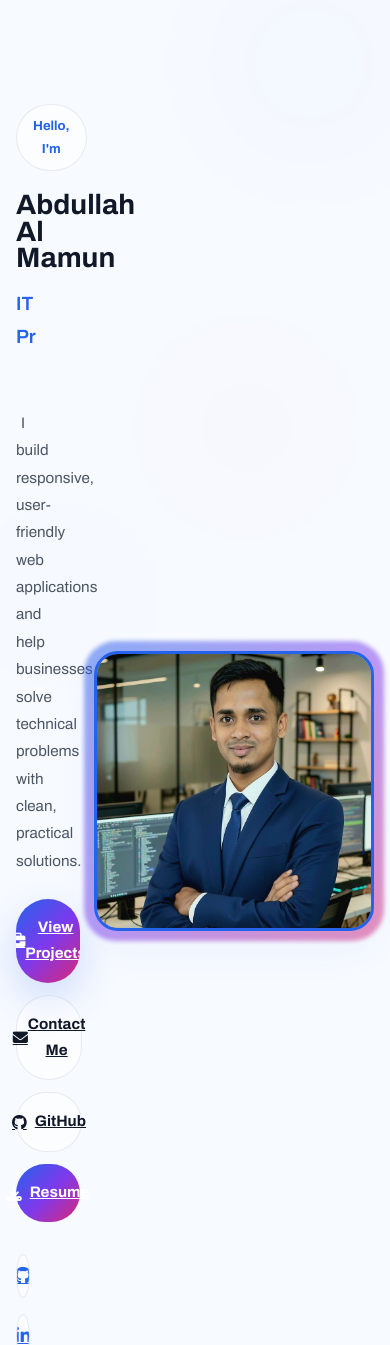
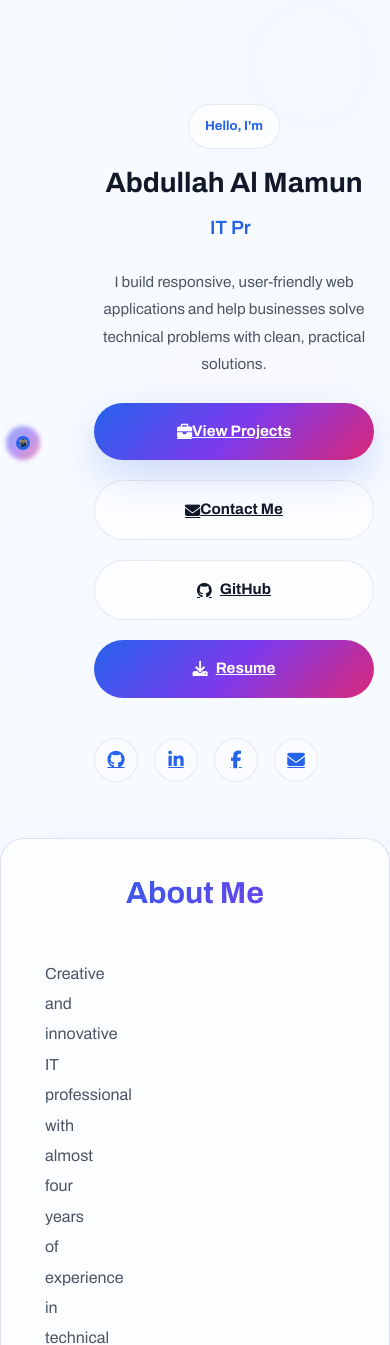
Before and after one commit to saamaamr/portfolio, a Node server app: page / in a window 390 px wide. Shown: the part 77-1422 px from the top of the page. Run offline with Node 20, Linux system fonts and the light colour scheme.

Commit message:
Fix mobile responsiveness issues: Hero section layout, image scaling, text scaling, button stacking, and layout fixes

```diff
--- a/public/css/style.css
+++ b/public/css/style.css
@@ -110,6 +110,13 @@
   }
 }
 
+/* Prevent horizontal overflow */
+html, body {
+  overflow-x: hidden;
+}
+
+
+
 img {
   max-width: 100%;
   display: block;
@@ -189,6 +196,11 @@
     width: 22vmin;
     height: 22vmin;
   }
+}
+
+/* Prevent horizontal overflow */
+html, body {
+  overflow-x: hidden;
 }
 
 @keyframes float {
@@ -409,7 +421,7 @@
 }
 
 .hero-text {
-  max-width: 640px;
+  max-width: 100%;
 }
 
 .hero-subtitle {
@@ -482,6 +494,20 @@
   align-items: center;
   justify-content: center;
   border: none;
+}
+
+/* Make buttons full-width and stacked on mobile */
+@media (max-width: 768px) {
+  .btn {
+    width: 100%;
+    padding: 1rem;
+    margin-bottom: 0.5rem;
+  }
+
+  .hero-actions {
+    flex-direction: column;
+    align-items: stretch;
+  }
 }
 
 .btn-primary {
@@ -1116,18 +1142,18 @@
     grid-template-columns: 1fr;
   }
 
-  /* Enhanced hero section responsiveness */
+  /* Enhanced hero section responsiveness - maintain consistent order */
   .hero-container {
     grid-template-columns: 1fr;
   }
 
   .hero-text {
+    order: 2;
+    text-align: center;
+  }
+
+  .hero-image {
     order: 1;
-    text-align: center;
-  }
-
-  .hero-image {
-    order: 2;
     margin-top: 2rem;
   }
 }
@@ -1237,6 +1263,12 @@
 
   .contact-card {
     padding: 0.75rem 1rem;
+    flex-direction: column;
+    text-align: center;
+  }
+
+  .contact-card-icon {
+    margin-bottom: 0.5rem;
   }
 }
 
```
